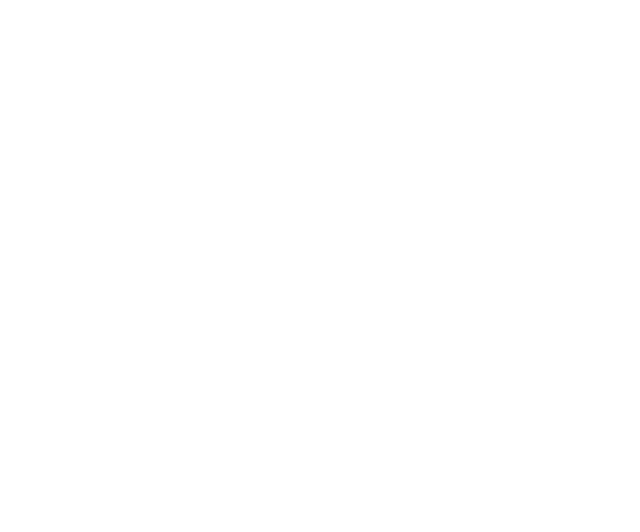
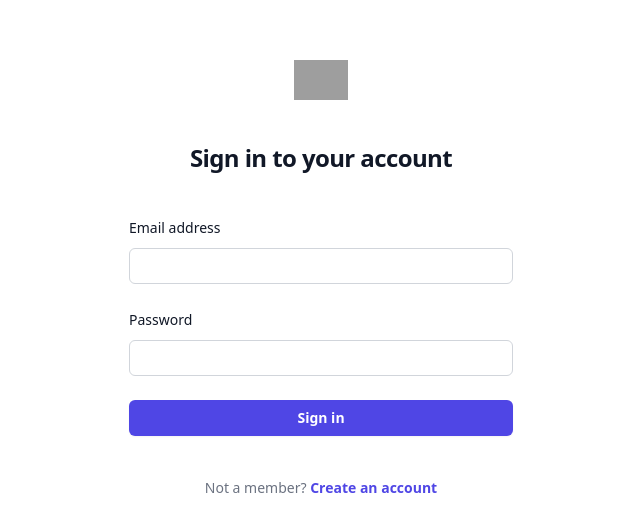
Before and after one commit to sxc66666/3117Proj, a React (Create React App) app: page /auth in a window 1280 px wide. Before the commit this address had no page. Shown: the part 120-652 px from the top of the page, without its empty margins (319-959 px from the left). Built offline with nearby package versions, Linux system fonts and the light colour scheme; grey boxes are pictures that could not be loaded.

Commit message:
feat: Update login&register page ui

```diff
--- /dev/null
+++ b/postcss.config.js
@@ -0,0 +1,6 @@
+module.exports = {
+  plugins: {
+    tailwindcss: {},
+    autoprefixer: {},
+  },
+}
--- a/src/App.css
+++ /dev/null
@@ -1,38 +0,0 @@
-.App {
-  text-align: center;
-}
-
-.App-logo {
-  height: 40vmin;
-  pointer-events: none;
-}
-
-@media (prefers-reduced-motion: no-preference) {
-  .App-logo {
-    animation: App-logo-spin infinite 20s linear;
-  }
-}
-
-.App-header {
-  background-color: #282c34;
-  min-height: 100vh;
-  display: flex;
-  flex-direction: column;
-  align-items: center;
-  justify-content: center;
-  font-size: calc(10px + 2vmin);
-  color: white;
-}
-
-.App-link {
-  color: #61dafb;
-}
-
-@keyframes App-logo-spin {
-  from {
-    transform: rotate(0deg);
-  }
-  to {
-    transform: rotate(360deg);
-  }
-}
--- a/src/App.js
+++ /dev/null
@@ -1,16 +0,0 @@
-import React from 'react';
-import { Routes, Route } from 'react-router-dom';
-
-const Home = () => <h1>Hello World!</h1>;
-
-const App = () => {
-  return (
-    <div>
-      <Routes>
-        <Route path="/" element={<Home />} />
-      </Routes>
-    </div>
-  );
-};
-
-export default App;
--- /dev/null
+++ b/src/components/App.js
@@ -0,0 +1,18 @@
+import React from "react";
+import { Routes, Route } from "react-router-dom";
+import LoginRegister from "./LoginRegister";
+
+const Home = () => <h1 className="text-center text-3xl font-bold mt-10">Hello World!</h1>;
+
+const App = () => {
+  return (
+    <div>
+      <Routes>
+        <Route path="/" element={<Home />} />
+        <Route path="/auth" element={<LoginRegister />} />
+      </Routes>
+    </div>
+  );
+};
+
+export default App;
--- /dev/null
+++ b/src/components/LoginRegister.js
@@ -0,0 +1,80 @@
+import React, { useState } from "react";
+
+export default function LoginRegister() {
+  const [isRegister, setIsRegister] = useState(false);
+
+  return (
+    <div className="flex min-h-screen flex-1 flex-col justify-center px-6 py-12 lg:px-8">
+      <div className="sm:mx-auto sm:w-full sm:max-w-sm">
+        <img
+          alt="Your Company"
+          src="https://tailwindui.com/plus-assets/img/logos/mark.svg?color=indigo&shade=600"
+          className="mx-auto h-10 w-auto"
+        />
+        <h2 className="mt-10 text-center text-2xl/9 font-bold tracking-tight text-gray-900">
+          {isRegister ? "Create an account" : "Sign in to your account"}
+        </h2>
+      </div>
+
+      <div className="mt-10 sm:mx-auto sm:w-full sm:max-w-sm">
+        <form className="space-y-6">
+          {isRegister && (
+            <div>
+              <label className="block text-sm/6 font-medium text-gray-900">Username</label>
+              <div className="mt-2">
+                <input
+                  type="text"
+                  required
+                  className="block w-full rounded-md bg-white px-3 py-1.5 text-base text-gray-900 outline outline-1 -outline-offset-1 outline-gray-300 placeholder:text-gray-400 focus:outline focus:outline-2 focus:-outline-offset-2 focus:outline-indigo-600 sm:text-sm/6"
+                />
+              </div>
+            </div>
+          )}
+
+          <div>
+            <label className="block text-sm/6 font-medium text-gray-900">Email address</label>
+            <div className="mt-2">
+              <input
+                type="email"
+                required
+                autoComplete="email"
+                className="block w-full rounded-md bg-white px-3 py-1.5 text-base text-gray-900 outline outline-1 -outline-offset-1 outline-gray-300 placeholder:text-gray-400 focus:outline focus:outline-2 focus:-outline-offset-2 focus:outline-indigo-600 sm:text-sm/6"
+              />
+            </div>
+          </div>
+
+          <div>
+            <label className="block text-sm/6 font-medium text-gray-900">Password</label>
+            <div className="mt-2">
+              <input
+                type="password"
+                required
+                autoComplete="current-password"
+                className="block w-full rounded-md bg-white px-3 py-1.5 text-base text-gray-900 outline outline-1 -outline-offset-1 outline-gray-300 placeholder:text-gray-400 focus:outline focus:outline-2 focus:-outline-offset-2 focus:outline-indigo-600 sm:text-sm/6"
+              />
+            </div>
+          </div>
+
+          <div>
+            <button
+              type="submit"
+              className="flex w-full justify-center rounded-md bg-indigo-600 px-3 py-1.5 text-sm/6 font-semibold text-white shadow-sm hover:bg-indigo-500 focus-visible:outline focus-visible:outline-2 focus-visible:outline-offset-2 focus-visible:outline-indigo-600"
+            >
+              {isRegister ? "Sign up" : "Sign in"}
+            </button>
+          </div>
+        </form>
+
+        <p className="mt-10 text-center text-sm/6 text-gray-500">
+          {isRegister ? "Already have an account?" : "Not a member?"} {" "}
+          <button
+            onClick={() => setIsRegister(!isRegister)}
+            className="font-semibold text-indigo-600 hover:text-indigo-500"
+          >
+            {isRegister ? "Sign in" : "Create an account"}
+          </button>
+        </p>
+      </div>
+    </div>
+  );
+}
--- a/src/index.css
+++ b/src/index.css
@@ -1,13 +1,3 @@
-body {
-  margin: 0;
-  font-family: -apple-system, BlinkMacSystemFont, 'Segoe UI', 'Roboto', 'Oxygen',
-    'Ubuntu', 'Cantarell', 'Fira Sans', 'Droid Sans', 'Helvetica Neue',
-    sans-serif;
-  -webkit-font-smoothing: antialiased;
-  -moz-osx-font-smoothing: grayscale;
-}
-
-code {
-  font-family: source-code-pro, Menlo, Monaco, Consolas, 'Courier New',
-    monospace;
-}
+@tailwind base;
+@tailwind components;
+@tailwind utilities;
--- a/src/index.js
+++ b/src/index.js
@@ -1,18 +1,23 @@
 import React from 'react';
-import ReactDOM from 'react-dom';
+import ReactDOM from 'react-dom/client';
 import { BrowserRouter } from 'react-router-dom';
 import { Provider } from 'react-redux';
 import { createStore } from 'redux';
-import App from './App';
+import App from './components/App';
+import './index.css';
 
-// 这里可以添加 Redux store，先用一个简单的 reducer
+// 创建 Redux store（简单占位）
 const store = createStore((state = {}) => state);
 
-ReactDOM.render(
+// 获取 root 元素
+const rootElement = document.getElementById('root');
+const root = ReactDOM.createRoot(rootElement);
+
+// 使用 createRoot 渲染
+root.render(
   <Provider store={store}>
     <BrowserRouter>
       <App />
     </BrowserRouter>
-  </Provider>,
-  document.getElementById('root')
+  </Provider>
 );
--- /dev/null
+++ b/tailwind.config.js
@@ -0,0 +1,8 @@
+/** @type {import('tailwindcss').Config} */
+export default {
+  content: ["./src/**/*.{js,jsx,ts,tsx}"],
+  theme: {
+    extend: {},
+  },
+  plugins: [require("daisyui")],
+};
```
Also changed, not shown: package.json (+7 -1 lines), src/components/App.css (added), 2 other files (tests, documents, lock files or other folders).
